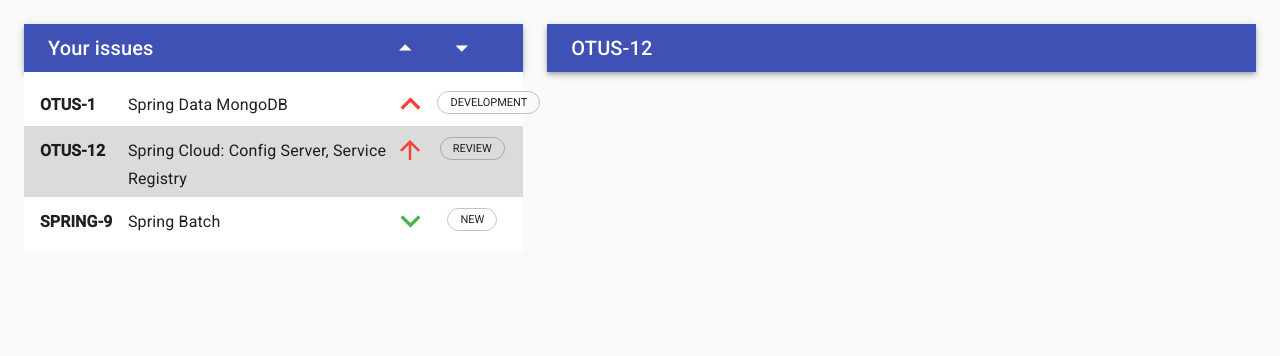
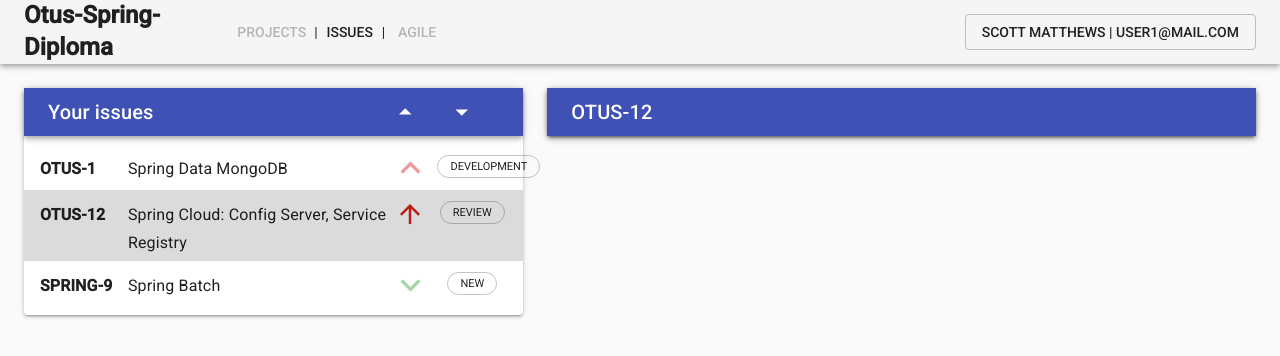
Before and after one commit to infatigabilis/Otus-Spring-Diploma, a React (Create React App) app in the folder UI Client/: page / in a window 1280 px wide. Shown: the top 356 px of the page. Built offline with nearby package versions, Linux system fonts and the light colour scheme.

Commit message:
UI Client: complete TopBar static

```diff
--- a/UI Client/src/App.js
+++ b/UI Client/src/App.js
@@ -2,15 +2,16 @@ import React, {Component} from 'react';
 import './App.css';
 import CssBaseline from "@material-ui/core/CssBaseline/CssBaseline";
 import Grid from "@material-ui/core/Grid/Grid";
-import AppBar from "@material-ui/core/AppBar/AppBar";
-import Toolbar from "@material-ui/core/Toolbar/Toolbar";
-import Typography from "@material-ui/core/Typography/Typography";
 import IssueList from "./components/IssueList";
+import Issue from "./components/Issue";
+import TopBar from "./components/TopBar";
 
 const styles = {
   root: {
     flexGrow: 1,
-    padding: 24
+    padding: 12,
+    margin: 0,
+    width: '100%'
   }
 };
 
@@ -20,22 +21,15 @@ export default class App extends Component {
       <React.Fragment>
         <CssBaseline />
 
+        <TopBar />
+
         <Grid container spacing={24} style={styles.root}>
-
           <Grid item xs={5} style={styles.grid}>
             <IssueList/>
           </Grid>
-
           <Grid item xs={7} style={styles.grid}>
-            <AppBar position="static" color="primary">
-              <Toolbar variant="dense">
-                <Typography variant="h6" color="inherit">
-                  OTUS-12
-                </Typography>
-              </Toolbar>
-            </AppBar>
+            <Issue/>
           </Grid>
-
         </Grid>
 
       </React.Fragment>
--- /dev/null
+++ b/UI Client/src/components/Issue.js
@@ -0,0 +1,28 @@
+import React, {Component} from 'react';
+import createMuiTheme from '@material-ui/core/styles/createMuiTheme';
+import Paper from "@material-ui/core/Paper/Paper";
+import Toolbar from "@material-ui/core/Toolbar/Toolbar";
+import Typography from "@material-ui/core/Typography/Typography";
+import AppBar from "@material-ui/core/AppBar/AppBar";
+
+const theme = createMuiTheme();
+
+const styles = {
+
+};
+
+export default class Issue extends Component {
+  render() {
+    return (
+      <Paper>
+        <AppBar position="static" color="primary">
+          <Toolbar variant="dense">
+            <Typography variant="h6" color="inherit">
+              OTUS-12
+            </Typography>
+          </Toolbar>
+        </AppBar>
+      </Paper>
+    );
+  }
+}
--- a/UI Client/src/components/IssueList.js
+++ b/UI Client/src/components/IssueList.js
@@ -10,13 +10,12 @@ import green from "@material-ui/core/colors/green";
 import Chip from "@material-ui/core/Chip/Chip";
 import Icon from "@material-ui/core/Icon/Icon";
 import IconButton from "@material-ui/core/IconButton/IconButton";
+import Paper from "@material-ui/core/Paper/Paper";
+import red from "@material-ui/core/colors/red";
 
 const theme = createMuiTheme();
 
 const styles = {
-  list: {
-    backgroundColor: theme.palette.background.paper
-  },
   listItem: {
     paddingBottom: 4
   },
@@ -55,7 +54,7 @@ const styles = {
 export default class IssueList extends Component {
   render() {
     return (
-      <React.Fragment>
+      <Paper>
         <AppBar position="static" color="primary">
           <Toolbar variant="dense">
             <Grid container alignItems={'center'}>
@@ -75,7 +74,7 @@ export default class IssueList extends Component {
             </Grid>
           </Toolbar>
         </AppBar>
-        <List component="nav" style={styles.list}>
+        <List component="nav">
           <ListItem button style={styles.listItem}>
             <Grid container>
               <Grid item xs={2}>
@@ -85,7 +84,7 @@ export default class IssueList extends Component {
                 <Typography variant="subtitle1" style={styles.issueTitle}>Spring Data MongoDB</Typography>
               </Grid>
               <Grid item xs={1} style={styles.issueStateGrid}>
-                <Icon style={styles.priorityIcon} color="error">expand_less</Icon>
+                <Icon style={Object.assign({}, styles.priorityIcon, {color: red["200"]})} color="error">expand_less</Icon>
               </Grid>
               <Grid item xs={2} style={styles.issueStateGrid}>
                 <Chip label="DEVELOPMENT" style={styles.chip} variant="outlined" clickable={true} />
@@ -101,7 +100,7 @@ export default class IssueList extends Component {
                 <Typography variant="subtitle1" style={styles.issueTitle}>Spring Cloud: Config Server, Service Registry</Typography>
               </Grid>
               <Grid item xs={1} style={styles.issueStateGrid}>
-                <Icon style={styles.highPriorityIcon} color="error">arrow_upward</Icon>
+                <Icon style={Object.assign({}, styles.highPriorityIcon, {color: red["900"]})} color="error">arrow_upward</Icon>
               </Grid>
               <Grid item xs={2} style={styles.issueStateGrid}>
                 <Chip label="REVIEW" style={styles.chip} variant="outlined" clickable={true} />
@@ -117,7 +116,7 @@ export default class IssueList extends Component {
                 <Typography variant="subtitle1" style={styles.issueTitle}>Spring Batch</Typography>
               </Grid>
               <Grid item xs={1} style={styles.issueStateGrid}>
-                <Icon style={Object.assign({}, styles.priorityIcon, {color: green["500"]})} >expand_more</Icon>
+                <Icon style={Object.assign({}, styles.priorityIcon, {color: green["200"]})} >expand_more</Icon>
               </Grid>
               <Grid item xs={2} style={styles.issueStateGrid}>
                 <Chip label="NEW" style={styles.chip} variant="outlined" clickable={true} />
@@ -125,7 +124,7 @@ export default class IssueList extends Component {
             </Grid>
           </ListItem>
         </List>
-      </React.Fragment>
+      </Paper>
     );
   }
 }
--- /dev/null
+++ b/UI Client/src/components/TopBar.js
@@ -0,0 +1,156 @@
+import React, {Component} from 'react';
+import createMuiTheme from '@material-ui/core/styles/createMuiTheme';
+import Toolbar from "@material-ui/core/Toolbar/Toolbar";
+import Typography from "@material-ui/core/Typography/Typography";
+import AppBar from "@material-ui/core/AppBar/AppBar";
+import Grid from "@material-ui/core/Grid/Grid";
+import Button from "@material-ui/core/Button/Button";
+import MenuItem from "@material-ui/core/MenuItem/MenuItem";
+import Grow from "@material-ui/core/Grow/Grow";
+import ClickAwayListener from "@material-ui/core/ClickAwayListener/ClickAwayListener";
+import Paper from "@material-ui/core/Paper/Paper";
+import MenuList from "@material-ui/core/MenuList/MenuList";
+import Popper from "@material-ui/core/Popper/Popper";
+
+const theme = createMuiTheme();
+
+const styles = {
+  accountGrid: {
+    textAlign: 'right'
+  },
+  createIssueMenuItem: {
+    color: theme.palette.primary.main
+  },
+  logoutMenuItem: {
+    color: theme.palette.error.main
+  }
+};
+
+export default class TopBar extends Component {
+  state = {
+    issuesMenuOpen: false,
+    accountMenuOpen: false
+  };
+
+  handleMenuToggle = (menuOpen) => {
+    this.setState(state => {
+      state[menuOpen] = !state[menuOpen];
+      return state;
+    });
+  };
+
+  handleMenuClose = (event, menuAnchor, menuOpen) => {
+    if (menuAnchor.contains(event.target)) {
+      return;
+    }
+
+    this.setState(state => {
+      state[menuOpen] = !state[menuOpen];
+      return state;
+    });
+  };
+
+  render() {
+    const { issuesMenuOpen } = this.state;
+    const { accountMenuOpen } = this.state;
+
+    return (
+      <AppBar position="static" color="default">
+        <Toolbar variant="dense">
+          <Grid container alignItems={'center'}>
+
+            <Grid item xs={2}>
+              <Typography variant="h5">
+                <b>Otus-Spring-Diploma</b>
+              </Typography>
+            </Grid>
+
+            <Grid item xs={7}>
+              <div>
+
+                <Button disabled>Projects</Button>
+
+                <Typography style={{display: 'inline'}}>|</Typography>
+
+                <Button
+                  buttonRef={node => { this.issuesMenuAnchor = node }}
+                  aria-owns={issuesMenuOpen ? 'issues-menu' : undefined}
+                  aria-haspopup="true"
+                  onClick={() => this.handleMenuToggle("issuesMenuOpen")}
+                >
+                  Issues
+                </Button>
+                <Popper open={issuesMenuOpen} anchorEl={this.issuesMenuAnchor} transition>
+                  {({ TransitionProps }) => (
+                    <Grow id="issues-menu"
+                          {...TransitionProps}
+                          style={{ transformOrigin: 'left bottom' }}
+                    >
+                      <Paper>
+                        <ClickAwayListener onClickAway={event => this.handleMenuClose(event, this.issuesMenuAnchor, "issuesMenuOpen")}>
+                          <MenuList>
+                            <MenuItem onClick={event => this.handleMenuClose(event, this.issuesMenuAnchor, "issuesMenuOpen")}>
+                              Dashboard
+                            </MenuItem>
+                            <MenuItem onClick={event => this.handleMenuClose(event, this.issuesMenuAnchor, "issuesMenuOpen")}>
+                              Review all
+                            </MenuItem>
+                            <MenuItem
+                              style={styles.createIssueMenuItem}
+                              onClick={event => this.handleMenuClose(event, this.issuesMenuAnchor, "issuesMenuOpen")}
+                            >
+                              Create new
+                            </MenuItem>
+                          </MenuList>
+                        </ClickAwayListener>
+                      </Paper>
+                    </Grow>
+                  )}
+                </Popper>
+
+                <Typography style={{display: 'inline'}}>|</Typography>
+
+                <Button disabled>Agile</Button>
+
+              </div>
+            </Grid>
+
+            <Grid item xs={3} style={styles.accountGrid}>
+              <Button
+                variant="outlined"
+                buttonRef={node => { this.accountMenuAnchor = node }}
+                aria-owns={accountMenuOpen ? 'account-menu' : undefined}
+                aria-haspopup="true"
+                onClick={() => this.handleMenuToggle("accountMenuOpen")}
+              >
+                Scott Matthews | user1@mail.com
+              </Button>
+              <Popper open={accountMenuOpen} anchorEl={this.accountMenuAnchor} transition>
+                {({ TransitionProps }) => (
+                  <Grow id="account-menu"
+                        {...TransitionProps}
+                        style={{ transformOrigin: 'left bottom' }}
+                  >
+                    <Paper>
+                      <ClickAwayListener onClickAway={event => this.handleMenuClose(event, this.accountMenuAnchor, "accountMenuOpen")}>
+                        <MenuList>
+                          <MenuItem
+                            style={styles.logoutMenuItem}
+                            onClick={event => this.handleMenuClose(event, this.accountMenuAnchor, "accountMenuOpen")}
+                          >
+                            Logout
+                          </MenuItem>
+                        </MenuList>
+                      </ClickAwayListener>
+                    </Paper>
+                  </Grow>
+                )}
+              </Popper>
+
+            </Grid>
+          </Grid>
+        </Toolbar>
+      </AppBar>
+    );
+  }
+}
```
